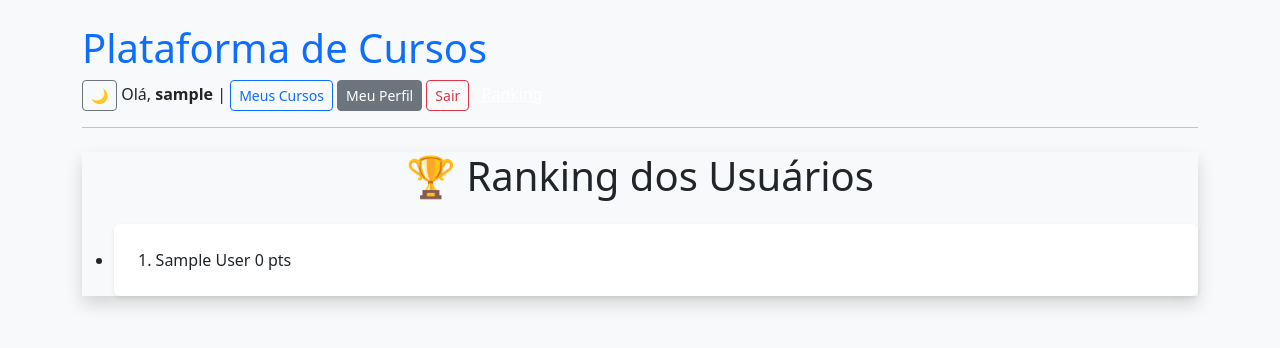
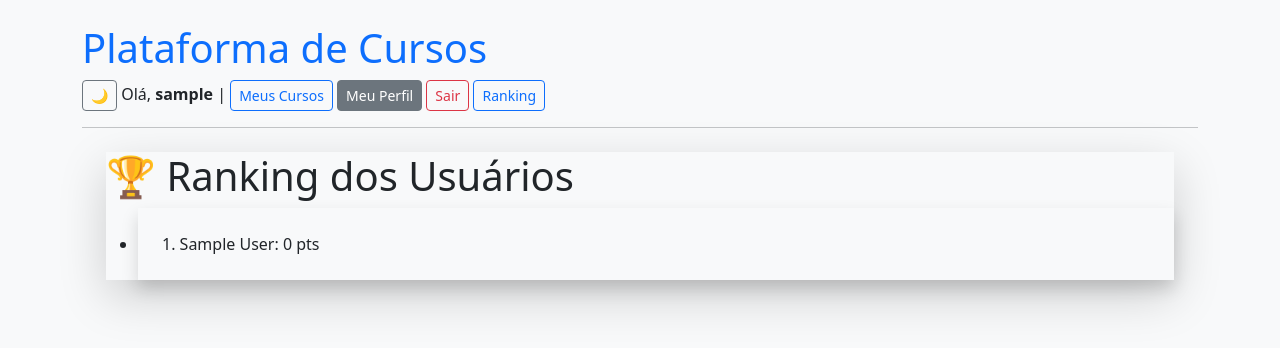
Before and after one commit to leovieirad/Projeto-PlataformaCursos-Django, a Django app: page /usuarios/ranking/ in a window 1280 px wide. Shown: the top 348 px of the page. Run offline with Django 5.2, Linux system fonts and the light colour scheme; the visitor is signed in with stand-in values (Sample User, id 1); data comes from the database, SQL or seed files in the repository.

Commit message:
Editando o ranking

```diff
--- a/templates/base.html
+++ b/templates/base.html
@@ -31,9 +31,7 @@
                     <a href="{% url 'meus_cursos' %}" class="btn btn-sm btn-outline-primary">Meus Cursos</a>
                     <a href="{% url 'perfil' %}" class="btn btn-secondary btn-sm">Meu Perfil</a>
                     <a href="{% url 'logout' %}" class="btn btn-sm btn-outline-danger">Sair</a>
-                    <a href="{% url 'ranking_usuarios' %}" class="bg-blue-700 hover:bg-blue-800 text-white font-bold py-1 px-2 rounded ml-1">
-                        Ranking
-                    </a>
+                    <a href="{% url 'ranking_usuarios' %}" class="btn btn-sm btn-outline-primary">Ranking</a>
                 {% else %}
                     <a href="{% url 'login' %}" class="btn btn-sm btn-outline-primary">Login</a>
                     <a href="{% url 'cadastro' %}" class="btn btn-sm btn-outline-success">Cadastrar</a>
--- a/usuarios/models.py
+++ b/usuarios/models.py
@@ -25,11 +25,11 @@ class Usuario(AbstractUser):
 
     @property
     def insignea(self):
-        if self.pontos >= 500:
+        if self.pontos >= 140:
             return "🏆 Mestre"
-        elif self.pontos >= 200:
+        elif self.pontos >= 100:
             return "🥇 Avançado"
-        elif self.pontos >= 100:
+        elif self.pontos >= 80:
             return "🥈 Intermediário"
         elif self.pontos >= 50:
             return "🥉 Iniciante"
--- a/usuarios/templates/usuarios/ranking.html
+++ b/usuarios/templates/usuarios/ranking.html
@@ -1,22 +1,26 @@
 {% extends 'base.html' %}
+{% load static %}
 
 {% block content %}
-<div class="max-w-4xl mx-auto mt-6 bg-gray-100 dark:bg-gray-800 p-6 rounded-lg shadow">
-    <h1 class="text-2xl font-bold mb-4 text-center">🏆 Ranking dos Usuários</h1>
+<div class="min-h-screen py-10 px-4 bg-background text-foreground">
+    <div class="max-w-3xl mx-auto bg-card p-6 rounded-2xl shadow-lg">
+        <h1 class="text-3xl font-bold mb-6 flex items-center justify-center gap-2">
+            🏆 Ranking dos Usuários
+        </h1>
 
-    {% if usuarios %}
-        <ul class="space-y-2">
+        <ul class="space-y-4">
             {% for usuario in usuarios %}
-                <li class="flex justify-between bg-white dark:bg-gray-900 p-4 rounded shadow-sm">
-                    <span class="font-semibold text-gray-800 dark:text-gray-100">
-                        {{ forloop.counter }}. {{ usuario.first_name }} {{ usuario.last_name }}
+                <li class="bg-muted p-4 rounded-xl flex justify-between items-center shadow transition-all
+                    {% if forloop.first %} border-2 border-yellow-400 font-bold {% endif %}">
+                    <span class="text-lg">
+                        {{ forloop.counter }}. {{ usuario.first_name }} {{ usuario.last_name }}:
                     </span>
-                    <span class="text-blue-700 font-bold">{{ usuario.pontos }} pts</span>
+                    <span class="text-lg">{{ usuario.pontos }} pts</span>
                 </li>
+            {% empty %}
+                <li class="text-center text-muted-foreground">Nenhum usuário encontrado.</li>
             {% endfor %}
         </ul>
-    {% else %}
-        <p class="text-center text-gray-600 dark:text-gray-300">Nenhum usuário com pontuação ainda.</p>
-    {% endif %}
+    </div>
 </div>
 {% endblock %}
```
